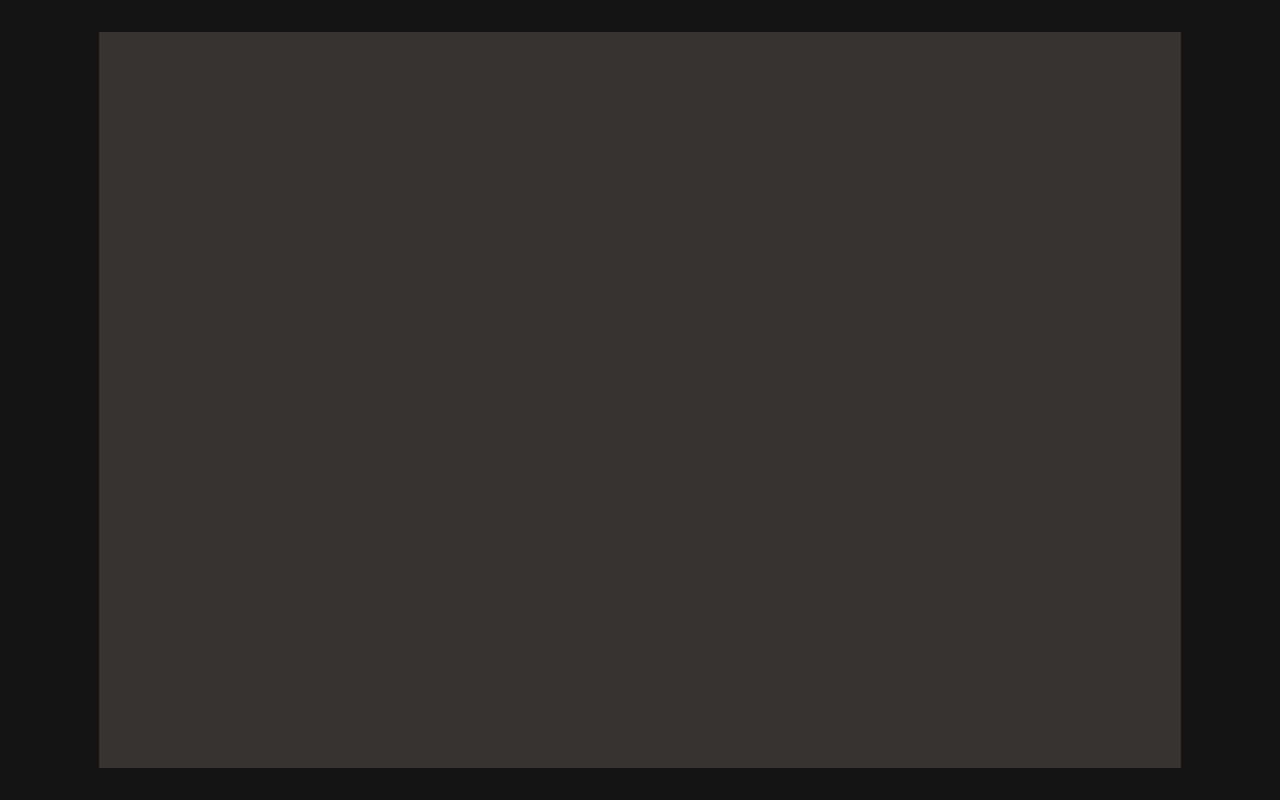
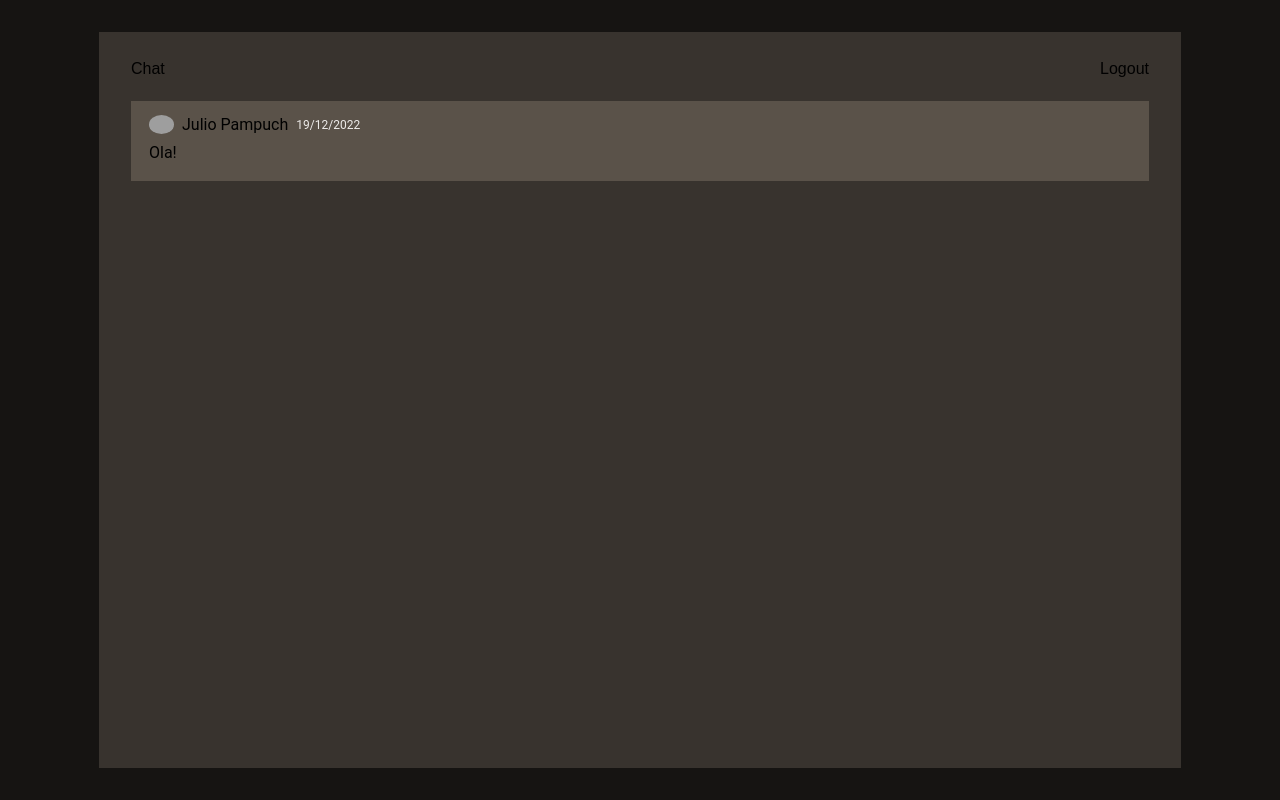
Before and after one commit to JulioPampuch/discord-chat, a Next.js app: page /chat in a window 1280 px wide. Built offline with nearby package versions, Linux system fonts and the light colour scheme; grey boxes are pictures that could not be loaded.

Commit message:
styled components from chat

```diff
--- a/GlobalStyle.js
+++ b/GlobalStyle.js
@@ -9,10 +9,11 @@ const GlobalStyles = () => {
           padding: 0;
           box-sizing: border-box;
           list-style: none;
-          background: ${appConfig.theme.colors.neutrals['900']};
         }
         body {
           font-family: 'Roboto', arial;
+          background: ${appConfig.theme.colors.neutrals['900']};
+
         }
         /* App fit Height */
         html, body, #__next {
--- a/pages/chat.js
+++ b/pages/chat.js
@@ -1,10 +1,17 @@
 import styled from "styled-components";
 import ChatBox from "../src/components/ChatBox/chatBox";
+import ChatHeader from "../src/components/ChatHeader/chatHeader";
+import ChatMain from "../src/components/ChatMain/chatMain";
+import Container from "../src/components/Container/container";
+import User from "../src/components/User/user";
 
 export default function ChatPage() {
   return (
     <ChatBox>
-
+      <ChatHeader text1="Chat" text2="Logout" />
+      <ChatMain>
+          <User />
+      </ChatMain>
     </ChatBox>
   )
 
--- a/src/components/ChatBox/chatBox.js
+++ b/src/components/ChatBox/chatBox.js
@@ -2,10 +2,10 @@ import styled from "styled-components"
 import appConfig from "../../../config.json"
 import ChatHeader from "../ChatHeader/chatHeader"
 
-const ChatBox = () => {
+const ChatBox = (props) => {
   return (
     <StyledBackground>
-      <ChatHeader />
+      {props.children}
     </StyledBackground>
   )
 
@@ -14,9 +14,6 @@ const ChatBox = () => {
 const StyledBackground = styled.section`
   background-color: ${appConfig.theme.colors.neutrals['600']};
 
-  display: flex;
-  align-items: center;
-  justify-content: center;
 
   margin: 32px 99px;
 `
--- a/src/components/ChatHeader/chatHeader.js
+++ b/src/components/ChatHeader/chatHeader.js
@@ -1,12 +1,34 @@
+import styled from "styled-components"
+import appConfig from "../../../config.json"
+import Container from "../Container/container"
+
+
 const ChatHeader = (props) => {
   return (
-    <div>
-      <p>{props.text1}</p>
-      <p>{props.text2}</p>
-    </div>
+    <StyledHeader>
+      <Container>
+        <button>{props.text1}</button>
+        <button>{props.text2}</button>
+      </Container>
+    </StyledHeader>
   )
 }
 
+const StyledHeader = styled.div`
+    width: 100%;
+    margin-top: 28px;
 
+    div {
+      background-color: ${appConfig.theme.colors.neutrals['600']};
+      display: flex;
+      justify-content: space-between;
+      align-items: flex-start;
+    }
 
+    button {
+      background-color: ${appConfig.theme.colors.neutrals['600']};
+      border: none;
+      font-size: 16px;
+    }
+`
 export default ChatHeader
--- /dev/null
+++ b/src/components/ChatMain/chatMain.js
@@ -0,0 +1,22 @@
+import styled from "styled-components"
+import appConfig from "../../../config.json"
+import Container from "../Container/container"
+
+const ChatMain = (props) => {
+  return (
+    <Container>
+      <StyledChatMain>
+        {props.children}
+      </StyledChatMain>
+    </Container>
+  )
+}
+
+const StyledChatMain = styled.div`
+    background-color: ${appConfig.theme.colors.neutrals['400']};
+
+    margin: 23px 0;
+`
+
+
+export default ChatMain
--- /dev/null
+++ b/src/components/Container/container.js
@@ -0,0 +1,15 @@
+import styled from "styled-components"
+
+const Container = (props) => {
+  return (
+    <StyledContainer>
+        {props.children}
+    </StyledContainer>
+  )
+}
+
+const StyledContainer = styled.div`
+  margin: 0 32px;
+`
+
+export default Container
--- /dev/null
+++ b/src/components/User/user.js
@@ -0,0 +1,43 @@
+import styled from "styled-components"
+import appConfig from "../../../config.json"
+import Container from "../Container/container"
+
+const User = () => {
+  return (
+    <StyledUserImage>
+      <img src="https://github.com/JulioPampuch.png" />
+      <p className="username">Julio Pampuch</p>
+      <p className="date">19/12/2022</p>
+      <p className="message">Ola!</p>
+    </StyledUserImage>
+  )
+}
+
+const StyledUserImage = styled.div`
+    display: flex;
+    align-items: center;
+    flex-wrap: wrap;
+    gap: 8px;
+    padding: 14px 18px;
+
+    img {
+     width: 25px;
+     border-radius: 50%;
+    }
+
+    .uesername {
+      font-size: 16px;
+    }
+
+    .date {
+      font-size: 12px;
+      color: ${appConfig.theme.colors.neutrals['100']};
+    }
+
+    .message {
+      width: 100%;
+      padding: 1px 0 5px 0;
+    }
+`
+
+export default User
```
